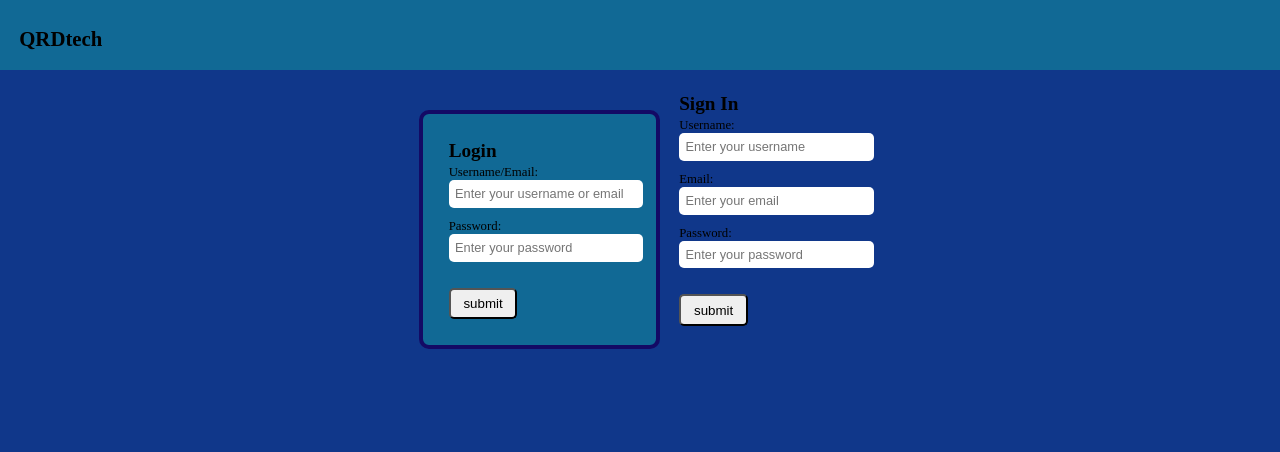
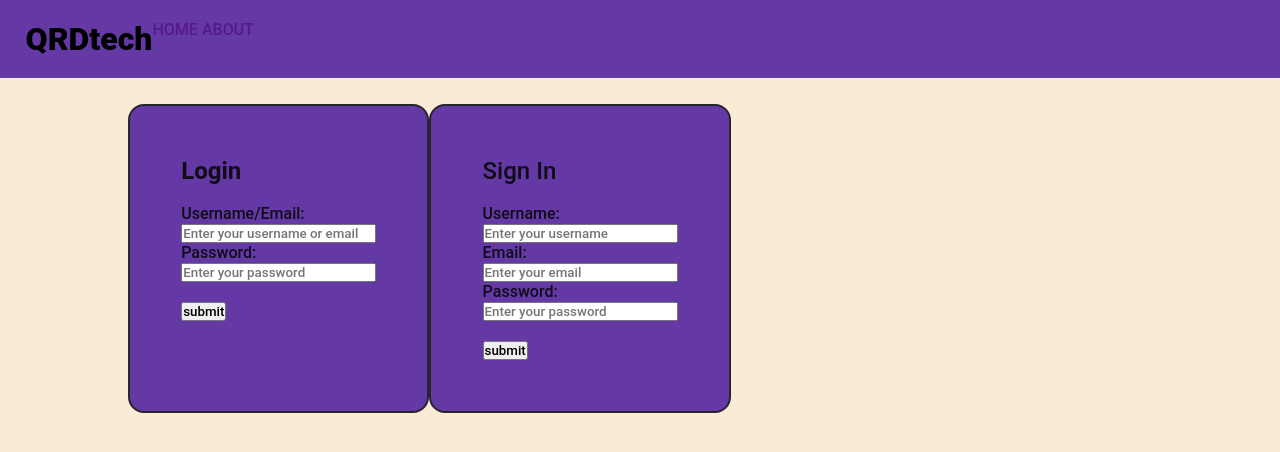
Before and after one commit to alhanif-code/QRDtech, a Flask app: page /register in a window 1280 px wide. Shown: the top 452 px of the page. Run offline with Flask 3, Linux system fonts and the light colour scheme; some libraries are stand-ins or nearby versions.

Commit message:
gw dh tahu caranya

```diff
--- a/templates/register.html
+++ b/templates/register.html
@@ -1,124 +1,97 @@
 <!DOCTYPE html>
 <html lang="en">
-
 <head>
     <meta charset="UTF-8">
     <meta name="viewport" content="width=device-width, initial-scale=1.0">
     <title>Register</title>
     <style>
-        body {
+        * {
             margin: 0;
             padding: 0;
-            box-sizing: border-box;
+            font-family: Roboto, sans-serif;
+            font-weight: 500;
         }
 
         body {
-            margin: 0;
-            padding: 0;
-            background-color: rgb(16, 55, 138);
+            background-color: antiquewhite;
         }
 
-        .container {
-            max-width: 100%;
-            margin: 0 auto;
+        .nav {
+            display: flex;
+            padding: 20px 2% 20px 2%;
+            background-color: rgb(100, 57, 165);
         }
 
-        .header {
-            display: flex;
-            flex-direction: column;
-            background-color: rgb(17, 105, 149);
-            padding: 1vw;
+        .nav h1 {
+            font-weight: 800;
         }
 
-        .logo {
-            margin-top: 1vh;
-            padding: 0.5vw;
-            font-size: 1.3em;
-            font-weight: bold;
-            color: black;
+        .navbar{
+            flex-direction: row;
         }
 
+        .navbar a{
+            text-decoration: none;
+
+        }
         .register {
             display: flex;
-            flex-direction: row;
-            flex-wrap: wrap;
-            justify-content: center;
-            align-items: center;
-            gap: 1.5vw;
+            padding: 2% 10% 0 10%;
+
         }
 
-        .login-form,
-        .signin-form {
-            margin-top: 5vh;
-            background-color: rgb(17, 105, 149);
-            padding: 2vw;
-            border: 4px solid rgb(19, 10, 101);
-            border-radius: 10px;
-            color: black;
+        .login-form {
+            background-color: rgb(100, 57, 165);
+            padding: 5%;
+            border: 2px solid rgb(39, 36, 43);
+            border-radius: 16px;
+            color: rgb(15, 12, 24);
         }
 
-        span {
-            justify-self: center;
-            margin-bottom: 1vh;
-            font-size: 1.2em;
-            font-weight: bold;
+        .login-form h2{
+            font-weight: 600;
         }
 
-        label {
-            font-size: 0.8rem;
-            margin-bottom: 0.5vh;
-        }
-
-        input {
-            width: 100%;
-            padding: 0.5vw;
-            margin-bottom: 1vh;
-            margin-right: 0.5vh;
-            border: 1px solid rgb(19, 10, 101);
-            border-radius: 5px;
-        }
-
-        button {
-            justify-self: center;
-            padding: 0.5vw 1vw;
-            border-radius: 5px;
-        }
-
-
-        input[type="text"],
-        input[type="password"] {
-            color: black;
-            border: none;
-            cursor: pointer;
-            font-size: 0.8rem;
+        .register-form{
+            background-color: rgb(100, 57, 165);
+            padding: 5%;
+            border: 2px solid rgb(39, 36, 43);
+            border-radius: 16px;
+            color: rgb(15, 12, 24);
         }
     </style>
 </head>
 
 <body>
     <div class="container">
-        <div class="header">
-            <div class="logo">QRDtech</div>
+        <div class="nav">
+            <h1>QRDtech</h1>
+            <div class="navbar">
+                <a href="">HOME</a>
+                <a href="">ABOUT</a>
+            </div>
         </div>
 
         <div class="register">
             <form method="POST" action="/login" class="login-form">
-            <span>Login</span>
+                <h2>Login</h2>
                 <br>
                 <label for="username/email">Username/Email:</label>
                 <br>
-            <input type="text" id="username/email" name="useremail" placeholder="Enter your username or email" required>
+                <input type="text" id="username/email" name="useremail" placeholder="Enter your username or email"
+                    required>
                 <br>
                 <label for="password">Password:</label>
                 <br>
-            <input type="password" id="login_password" name="login_password" placeholder="Enter your password" required>
+                <input type="password" id="login_password" name="login_password" placeholder="Enter your password"
+                    required>
                 <br>
                 <br>
                 <button type="button" onclick="checkLogin()">submit</button>
                 <br>
             </form>
             <form method="POST" action="/register" class="register-form">
-            <span>Sign In</span>
+                <h2>Sign In</h2>
                 <br>
                 <label for="username">Username:</label>
                 <br>
@@ -130,14 +103,14 @@
                 <br>
                 <label for="password">Password:</label>
                 <br>
-            <input type="password" id="register_password" name="register_password" placeholder="Enter your password" required>
+                <input type="password" id="register_password" name="register_password" placeholder="Enter your password"
+                    required>
                 <br>
                 <br>
                 <button type="button" onclick="checkRegister()">submit</button>
             </form>
-
+        </div>
     </div>
     <script src="{{ url_for('static', filename='register.js') }}"></script>
 </body>
-
 </html>
```
Lines whose indentation alone changed are shown as unchanged.
